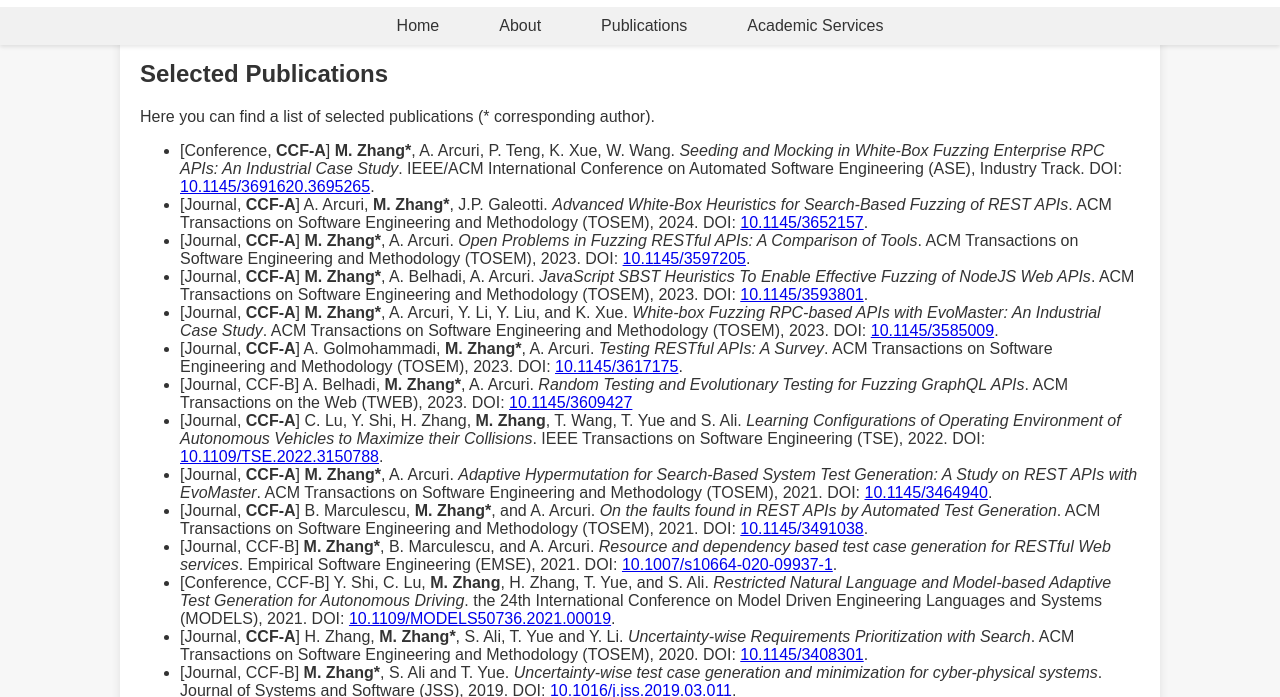
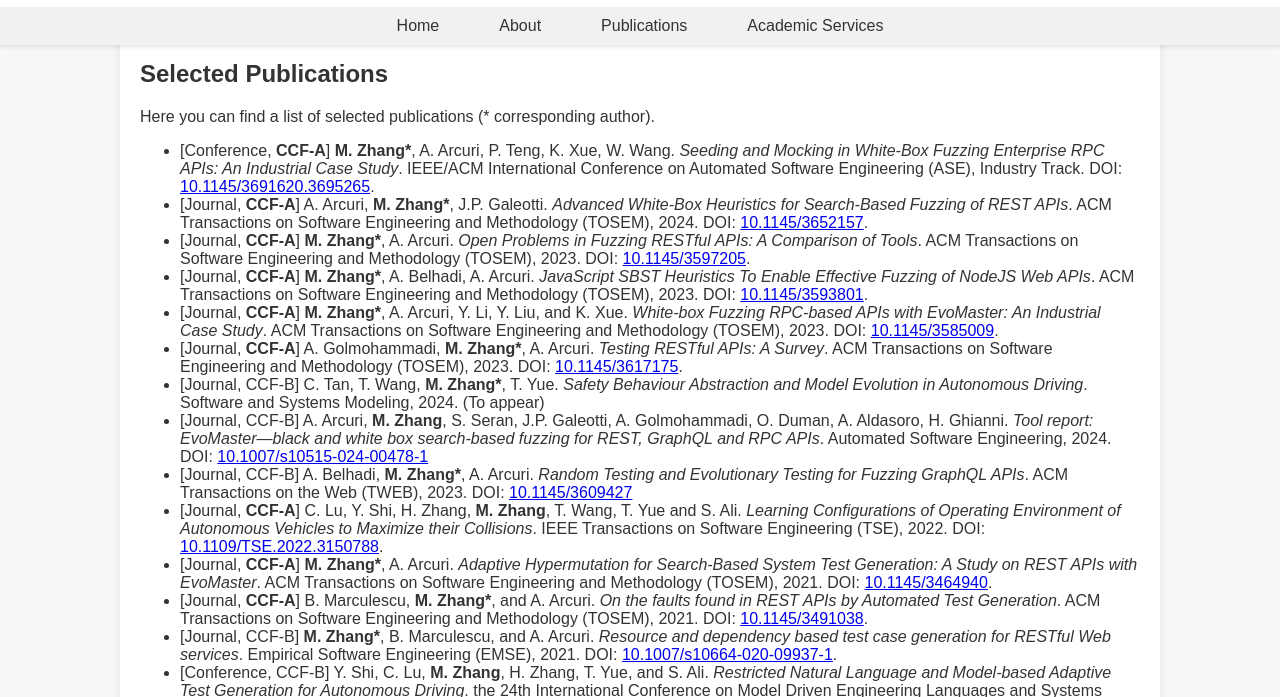
Before and after one commit to ZhangMan1126/zhangman1126.github.io, a plain HTML site: page publications.html in a window 1280 px wide. Shown: the part 80-777 px from the top of the page. Drawn offline with Linux system fonts and the light colour scheme.

Commit message:
publication

```diff
--- a/publications.html
+++ b/publications.html
@@ -88,6 +88,16 @@
                 Software Engineering and Methodology (TOSEM), 2023. DOI: <a href="https://doi.org/10.1145/3617175"
                                                                             target="_blank">10.1145/3617175</a>.
             </li>
+
+            <li>[Journal, CCF-B] C. Tan, T. Wang, <b>M. Zhang*</b>, T. Yue. <i>Safety Behaviour Abstraction and Model Evolution in Autonomous Driving</i>.
+                Software and Systems Modeling, 2024. (To appear)
+<!--                DOI: <a href="https://doi.org/10.1007/s10515-024-00478-1" target="_blank">10.1007/s10515-024-00478-1</a>-->
+            </li>
+
+            <li>[Journal, CCF-B] A. Arcuri, <b>M. Zhang</b>, S. Seran, J.P. Galeotti, A. Golmohammadi, O. Duman, A. Aldasoro, H. Ghianni. <i>Tool report: EvoMaster—black and white box search-based fuzzing for REST,
+                GraphQL and RPC APIs</i>. Automated Software Engineering, 2024. DOI: <a href="https://doi.org/10.1007/s10515-024-00478-1" target="_blank">10.1007/s10515-024-00478-1</a>
+            </li>
+
             <li>[Journal, CCF-B] A. Belhadi, <b>M. Zhang*</b>, A. Arcuri. <i>Random Testing and Evolutionary Testing for Fuzzing GraphQL
                 APIs</i>. ACM Transactions on the Web (TWEB), 2023. DOI: <a href="https://doi.org/10.1145/3609427" target="_blank">10.1145/3609427</a>
             </li>
```
